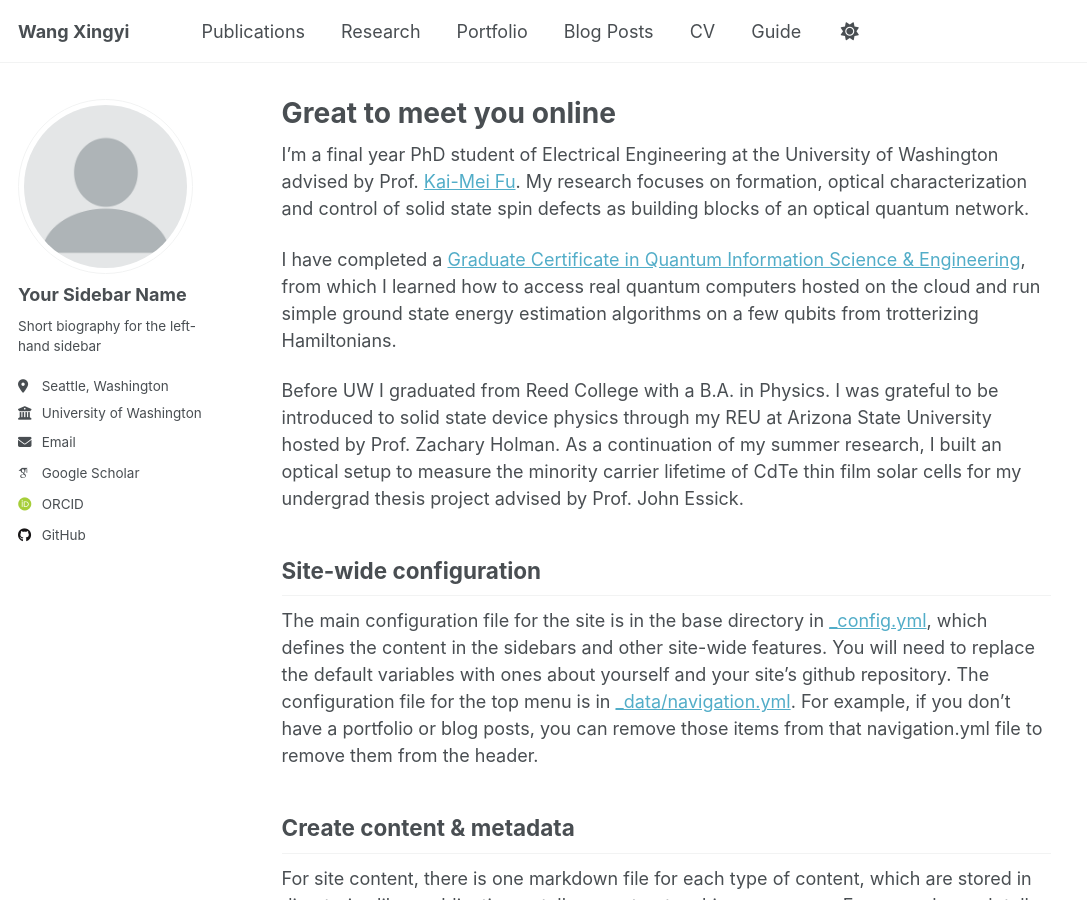
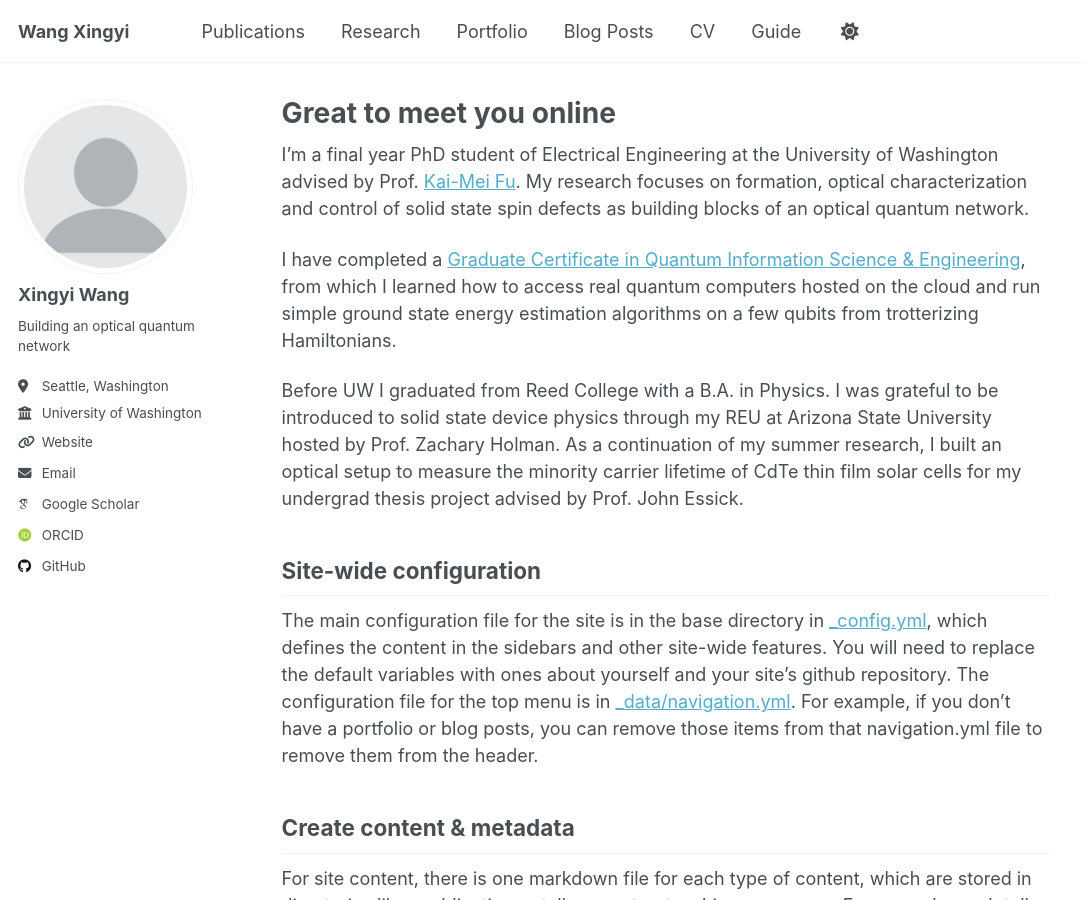
Before and after one commit to Waffelz/Xingyi_Wang, a Jekyll site: the page built from _pages/about.md, in a window 1280 px wide and 900 px high. Shown: the whole window, without its empty margins (0-1087 px from the left). Built offline with Jekyll 4.4.1, drawn with Linux system fonts in a browser that asks for light colours; some web fonts are replaced.

Commit message:
Update _config.yml

```diff
--- a/_config.yml
+++ b/_config.yml
@@ -23,12 +23,12 @@ repository               : "academicpages/academicpages.github.io"
 author:
   # Biographic information
   avatar           : "profile.png"
-  name             : "Your Sidebar Name"
+  name             : "Xingyi Wang"
   pronouns         : # example: "she/her"
-  bio              : "Short biography for the left-hand sidebar"
+  bio              : "Building an optical quantum network"
   location         : "Seattle, Washington"
   employer         : "University of Washington"
-  uri              : # URL
+  uri              : "https://waffelz.github.io/Xingyi_Wang/"
   email            : "xingyiw@uw.edu"
 
   # Academic websites
```
